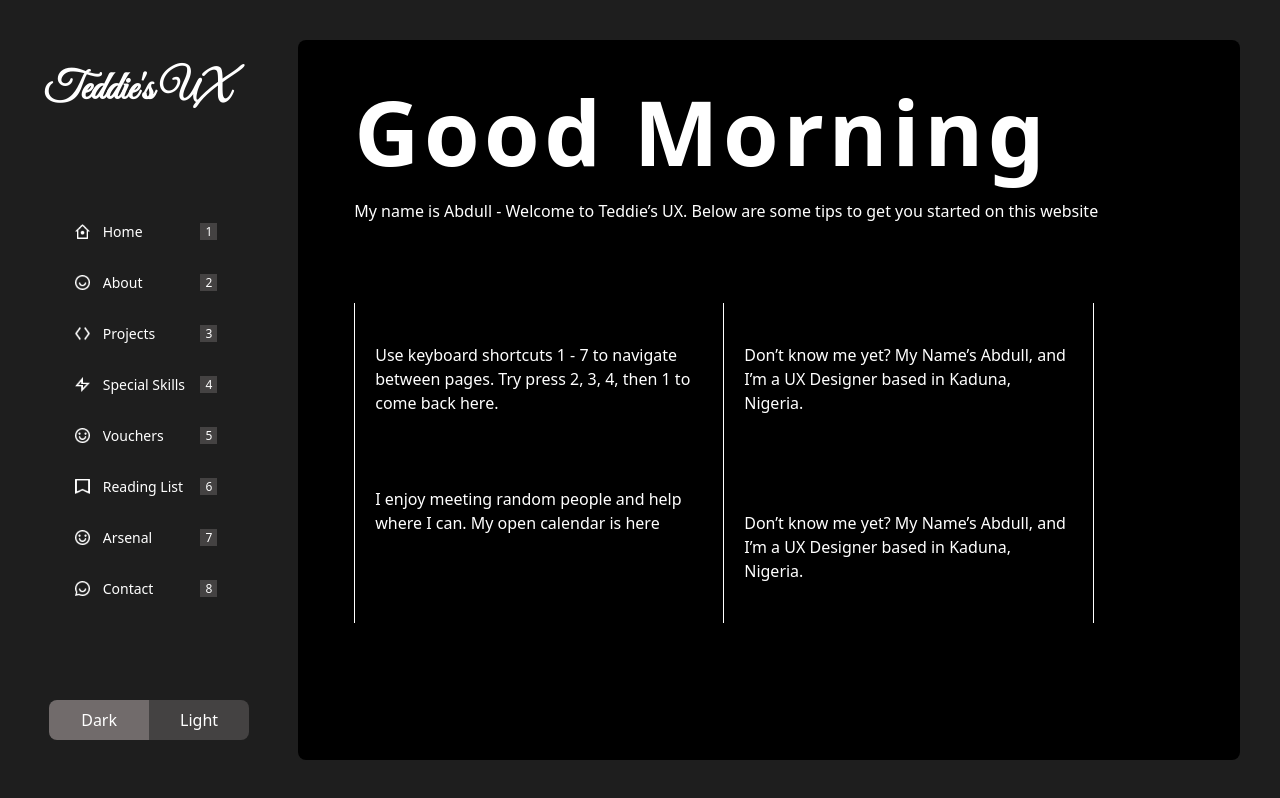
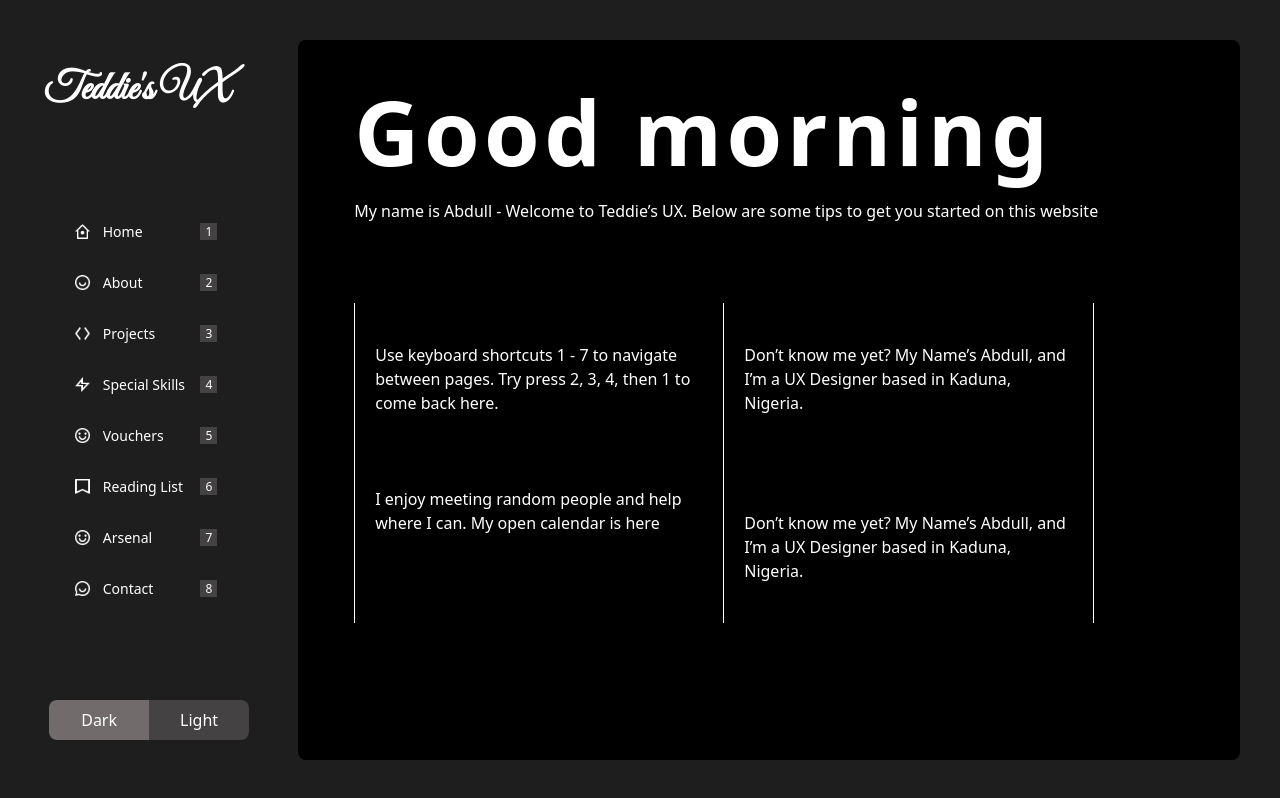
Before and after one commit to ismailasaidu/portfolio, a React (Create React App) app: page / in a window 1280 px wide. Built offline with nearby package versions, Linux system fonts and the light colour scheme; a web font is replaced by a local one.

Commit message:
adjustments

```diff
--- a/src/pages/Landing.jsx
+++ b/src/pages/Landing.jsx
@@ -2,17 +2,19 @@ import React from 'react'
 import { useState, useEffect } from 'react';
 const Landing = () => {
 
+  const currentTime = new Date().getHours();
+  let greeting;
 
-        const [greeting, setGreeting] = useState('');
+  if (currentTime >= 0 && currentTime < 12) {
+    greeting = 'Good morning';
+  } else if (currentTime >= 12 && currentTime < 17) {
+    greeting = 'Good afternoon';
+  } else if (currentTime >= 17 && currentTime < 20) {
+    greeting = 'Good evening';
+  } else {
+    greeting = 'Good night';
+  }
 
-        useEffect(() => {
-          const currentTime = new Date().getHours();
-          if (currentTime < 12) {
-            setGreeting('Good Morning');
-          } else {
-            setGreeting('Good Afternoon');
-          }
-        }, []);
 
   return (
     <div className="px-14 py-[14px]  text-white sm:px-[10px]  sm:py-[40%] md:py-[100px] ">
```
